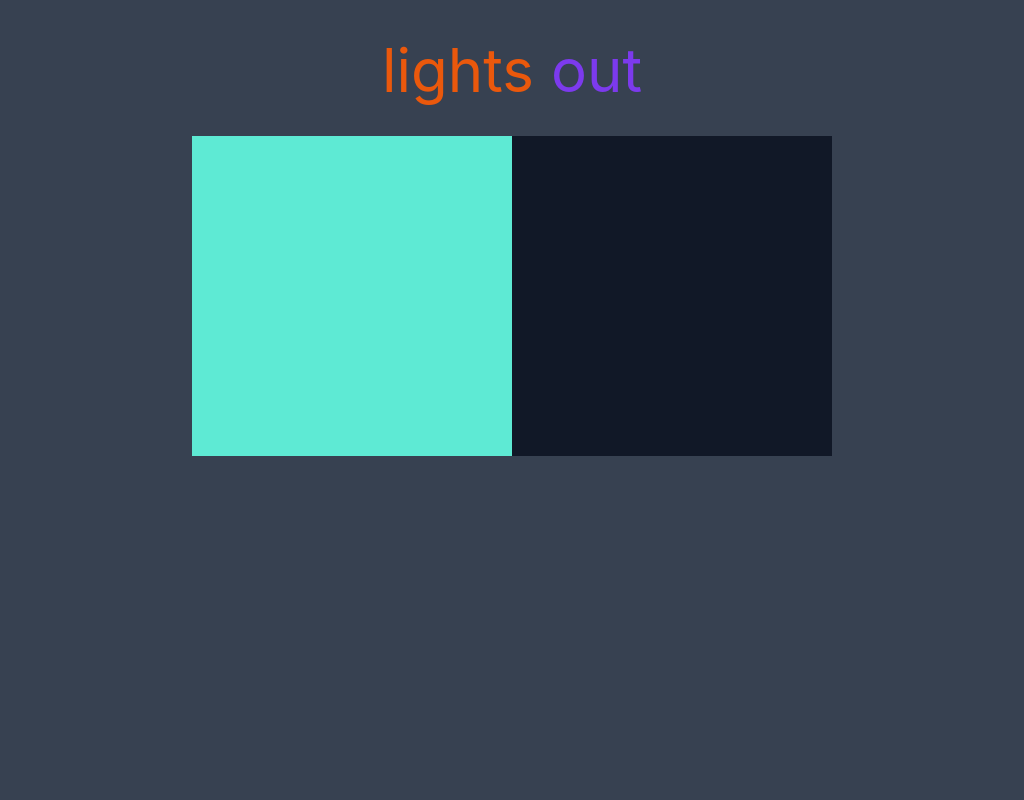
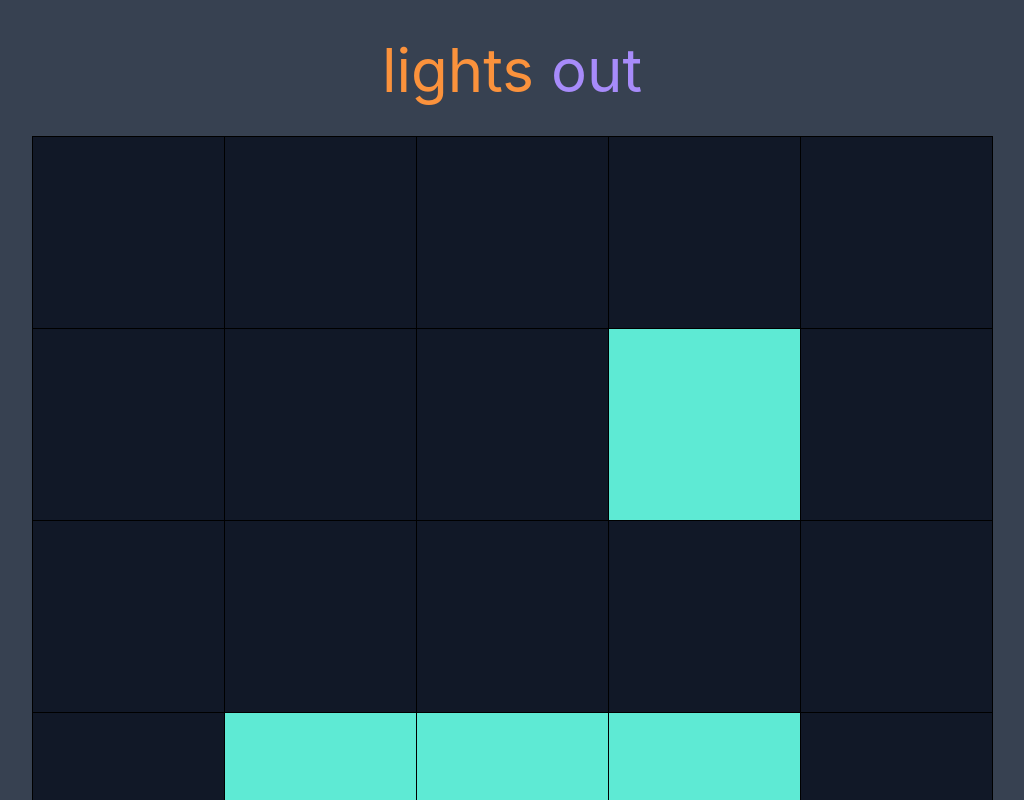
Before and after one commit to fajllo/learning-react, a React (Create React App) app: page / in a window 1280 px wide. Shown: the top 800 px of the page, without its empty margins (128-1152 px from the left). Built offline with nearby package versions, Linux system fonts and the light colour scheme.

Commit message:
displaying board

```diff
--- a/src/App.js
+++ b/src/App.js
@@ -4,8 +4,8 @@ function App() {
     <div className="App flex w-screen flex-col items-center bg-gray-700 min-h-screen">
       <div className=" mt-10 flex flex-col items-center">
         <h1 className="mb-9">
-          <span className="text-orange-600 text-6xl"> lights </span>
-          <span className="text-6xl text-violet-600">out </span>
+          <span className="text-orange-400 text-6xl"> lights </span>
+          <span className="text-6xl text-violet-400">out </span>
         </h1>
         <Board />
       </div>
--- a/src/Board.js
+++ b/src/Board.js
@@ -33,12 +33,23 @@ class Board extends Component {
 
     // TODO: set initial state
   }
+  state = {
+    hasWon: false,
+    board: this.createBoard(),
+  };
 
   /** create a board nrows high/ncols wide, each cell randomly lit or unlit */
 
   createBoard() {
     let board = [];
-    // TODO: create array-of-arrays of true/false values
+    // done : create y by x board if [[true, false ...]...]
+    for (let y = 0; y < this.props.nrows; y++) {
+      let row = [];
+      for (let x = 0; x < this.props.ncols; x++) {
+        row.push(Math.random() < this.props.chanceLightStartsOn);
+      }
+      board.push(row);
+    }
     return board;
   }
 
@@ -68,15 +79,18 @@ class Board extends Component {
   /** Render game board or winning message. */
 
   render() {
+    let tBoard = [];
+    for (let y = 0; y < this.props.nrows; y++) {
+      let row = [];
+      for (let x = 0; x < this.props.ncols; x++) {
+        row.push(<Cell isLit={this.state.board[y][x]}></Cell>);
+      }
+      tBoard.push(<tr>{row}</tr>);
+    }
     return (
-      <div className="Board">
+      <div className="Board ">
         <table>
-          <tbody>
-            <tr>
-              <Cell isLit></Cell>
-              <Cell></Cell>
-            </tr>
-          </tbody>
+          <tbody>{tBoard}</tbody>
         </table>
       </div>
     );
@@ -86,5 +100,10 @@ class Board extends Component {
     // TODO
   }
 }
+Board.defaultProps = {
+  nrows: 5,
+  ncols: 5,
+  chanceLightStartsOn: 0.3,
+};
 
 export default Board;
--- a/src/Cell.js
+++ b/src/Cell.js
@@ -26,7 +26,8 @@ class Cell extends Component {
 
   render() {
     let classes =
-      "Cell   h-80 w-80 " + (this.props.isLit ? " bg-teal-300" : "bg-gray-900");
+      "Cell   h-48 w-48 border border-black " +
+      (this.props.isLit ? " bg-teal-300" : "bg-gray-900");
 
     return <td className={classes} onClick={this.handleClick} />;
   }
```
